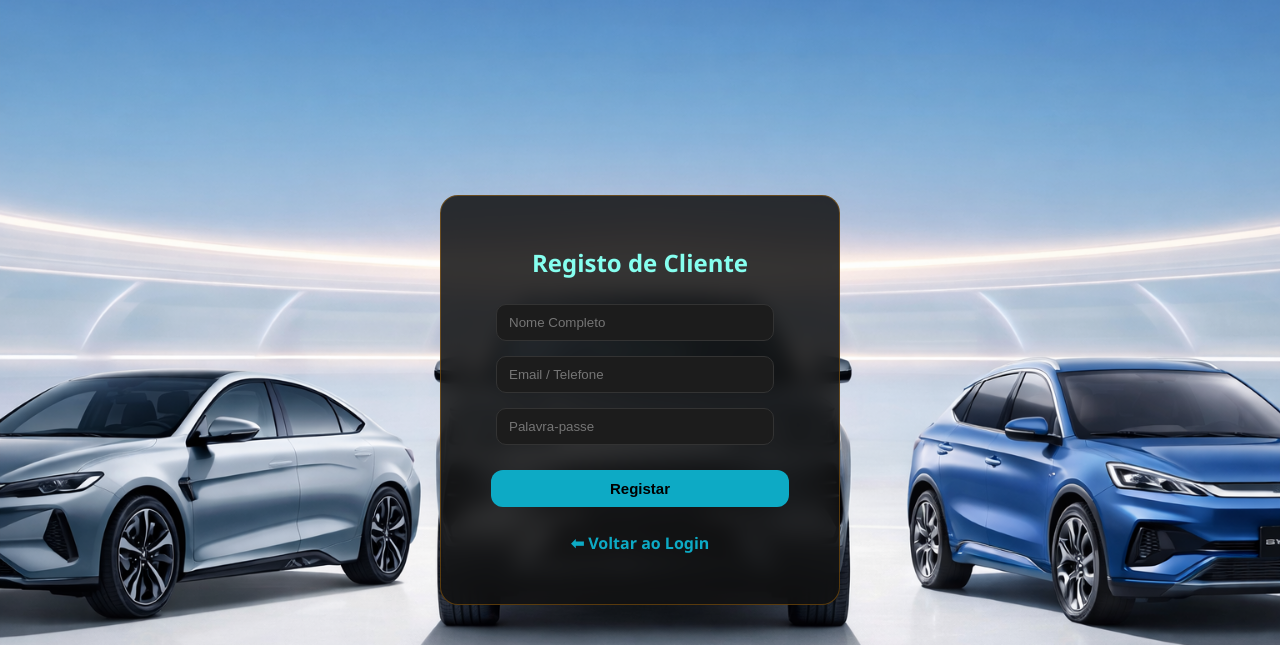
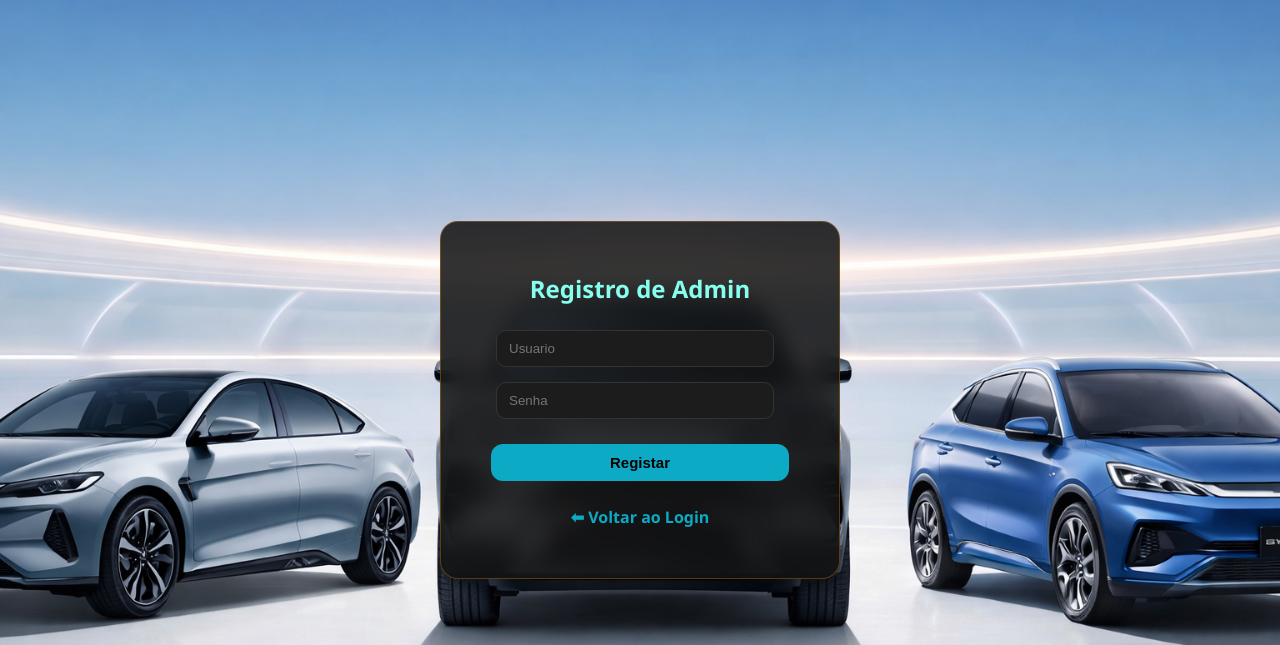
Before and after one commit to vinihr88/montadora4.0, a PHP site: page /cadastro.php in a window 1280 px wide. Shown: the top 645 px of the page. Run offline with PHP 8.4, Linux system fonts and the light colour scheme.

Commit message:
Update cadastro.php

```diff
--- a/cadastro.php
+++ b/cadastro.php
@@ -25,12 +25,11 @@ if ($_SERVER["REQUEST_METHOD"] == "POST") {
 <body class="login-page">
 
 <div class="login-panel">
-    <h2>Registo de Cliente</h2>
+    <h2>Registro de Admin</h2>
 
     <form method="POST" style="flex-direction: column;">
-        <input type="text" name="nome" placeholder="Nome Completo" required>
-        <input type="email" name="email" placeholder="Email / Telefone" required>
-        <input type="password" name="senha" placeholder="Palavra-passe" required>
+        <input type="text" name="nome" placeholder="Usuario" required>
+        <input type="password" name="senha" placeholder="Senha" required>
         <button type="submit" style="margin-top: 10px;">Registar</button>
     </form>
 
```
